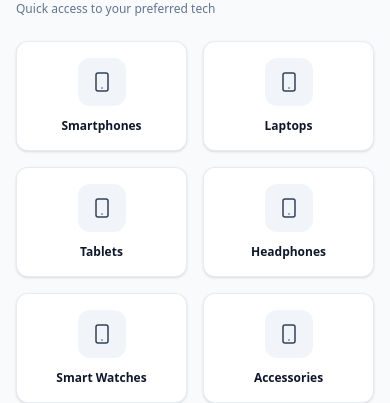
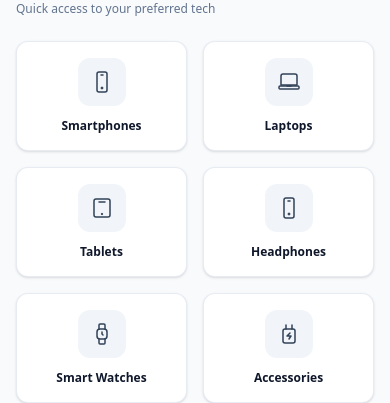
Before and after one commit to NikitaDmitrenco/zento, a Next.js app: page /en in a window 390 px wide. Shown: the part 552-955 px from the top of the page. Built offline with nearby package versions, Linux system fonts and the light colour scheme; no server answers.

Commit message:
feat: add dedicated category SVG icons for smartphones, laptops, tablets, headphones, smartwatches and accessories

```diff
--- a/src/app/[locale]/page.tsx
+++ b/src/app/[locale]/page.tsx
@@ -4,6 +4,7 @@ import { isValidLocale, Locale } from "../../i18n/config";
 import { getDictionary } from "../../i18n/get-dictionary";
 import { Button } from "../../components/ui/button";
 import { Card } from "../../components/ui/card";
+import { CategoryIcon } from "../../components/ui/category-icon";
 import { demoCategories } from "../../db/data/demo-data";
 
 export default async function HomePage({
@@ -61,9 +62,7 @@ export default async function HomePage({
             >
               <Card hoverable className="p-4 text-center h-full flex flex-col justify-between">
                 <div className="w-12 h-12 mx-auto bg-slate-100 rounded-xl flex items-center justify-center text-slate-700 group-hover:bg-blue-50 group-hover:text-blue-600 transition-colors mb-3">
-                  <svg className="w-6 h-6" fill="none" stroke="currentColor" viewBox="0 0 24 24">
-                    <path strokeLinecap="round" strokeLinejoin="round" strokeWidth="1.5" d="M12 18h.01M8 21h8a2 2 0 002-2V5a2 2 0 00-2-2H8a2 2 0 00-2 2v14a2 2 0 002 2z"></path>
-                  </svg>
+                  <CategoryIcon slug={cat.slug} className="w-6 h-6" />
                 </div>
                 <div>
                   <h3 className="text-xs font-semibold text-slate-900 group-hover:text-blue-600 transition-colors">
--- a/src/components/catalog/catalog-filters.tsx
+++ b/src/components/catalog/catalog-filters.tsx
@@ -6,6 +6,7 @@ import { Locale } from "../../i18n/config";
 import { Dictionary } from "../../i18n/get-dictionary";
 import { Input } from "../ui/input";
 import { Button } from "../ui/button";
+import { CategoryIcon } from "../ui/category-icon";
 
 export function CatalogFilters({
   locale,
@@ -102,11 +103,12 @@ export function CatalogFilters({
               <button
                 key={cat.id}
                 onClick={() => updateParam("category", cat.slug)}
-                className={`w-full text-left text-xs font-medium px-3 py-1.5 rounded-lg transition-colors cursor-pointer ${
+                className={`w-full flex items-center gap-2 text-left text-xs font-medium px-3 py-1.5 rounded-lg transition-colors cursor-pointer ${
                   isActive ? "bg-slate-900 text-white" : "text-slate-700 hover:bg-slate-100"
                 }`}
               >
-                {cat.name}
+                <CategoryIcon slug={cat.slug} className="w-3.5 h-3.5 flex-shrink-0" />
+                <span>{cat.name}</span>
               </button>
             );
           })}
--- a/src/components/catalog/product-card.tsx
+++ b/src/components/catalog/product-card.tsx
@@ -4,6 +4,7 @@ import { Dictionary } from "../../i18n/get-dictionary";
 import { Card } from "../ui/card";
 import { Badge } from "../ui/badge";
 import { Button } from "../ui/button";
+import { CategoryIcon } from "../ui/category-icon";
 import { CatalogProductItem } from "../../services/search/search-service";
 
 export function ProductCard({
@@ -35,19 +36,10 @@ export function ProductCard({
             />
           ) : (
             <div className="w-full h-full flex items-center justify-center text-slate-300 transition-transform duration-500 group-hover:scale-105">
-              <svg
+              <CategoryIcon
+                slug={product.category.slug}
                 className="w-16 h-16 text-slate-300 group-hover:text-blue-500 transition-colors duration-300"
-                fill="none"
-                stroke="currentColor"
-                viewBox="0 0 24 24"
-              >
-                <path
-                  strokeLinecap="round"
-                  strokeLinejoin="round"
-                  strokeWidth="1"
-                  d="M12 18h.01M8 21h8a2 2 0 002-2V5a2 2 0 00-2-2H8a2 2 0 00-2 2v14a2 2 0 002 2z"
-                ></path>
-              </svg>
+              />
             </div>
           )}
 
--- /dev/null
+++ b/src/components/ui/category-icon.tsx
@@ -0,0 +1,75 @@
+import React from "react";
+
+interface CategoryIconProps extends React.SVGProps<SVGSVGElement> {
+  slug: string;
+}
+
+export function CategoryIcon({ slug, className = "w-6 h-6", ...props }: CategoryIconProps) {
+  const normSlug = slug.toLowerCase();
+
+  if (normSlug === "smartphones" || normSlug.includes("phone")) {
+    return (
+      <svg className={className} fill="none" stroke="currentColor" viewBox="0 0 24 24" {...props}>
+        {/* Smartphone icon */}
+        <rect x="7" y="2" width="10" height="20" rx="2" strokeWidth="1.5" strokeLinecap="round" strokeLinejoin="round" />
+        <path d="M11 5h2" strokeWidth="1.5" strokeLinecap="round" />
+        <circle cx="12" cy="18" r="1" fill="currentColor" />
+      </svg>
+    );
+  }
+
+  if (normSlug === "laptops" || normSlug.includes("laptop") || normSlug.includes("book")) {
+    return (
+      <svg className={className} fill="none" stroke="currentColor" viewBox="0 0 24 24" {...props}>
+        {/* Laptop icon */}
+        <path d="M4 6a2 2 0 012-2h12a2 2 0 012 2v9H4V6z" strokeWidth="1.5" strokeLinecap="round" strokeLinejoin="round" />
+        <path d="M2 17a1 1 0 011-1h18a1 1 0 011 1v1a1 1 0 01-1 1H3a1 1 0 01-1-1v-1z" strokeWidth="1.5" strokeLinecap="round" strokeLinejoin="round" />
+        <path d="M10 16h4" strokeWidth="1.5" strokeLinecap="round" />
+      </svg>
+    );
+  }
+
+  if (normSlug === "tablets" || normSlug.includes("tab") || normSlug.includes("pad")) {
+    return (
+      <svg className={className} fill="none" stroke="currentColor" viewBox="0 0 24 24" {...props}>
+        {/* Tablet icon */}
+        <rect x="4" y="3" width="16" height="18" rx="2" strokeWidth="1.5" strokeLinecap="round" strokeLinejoin="round" />
+        <circle cx="12" cy="18" r="0.75" fill="currentColor" />
+        <line x1="9" y1="6" x2="15" y2="6" strokeWidth="1.5" strokeLinecap="round" />
+      </svg>
+    );
+  }
+
+  if (normSlug === "headphones" || normSlug.includes("audio") || normSlug.includes("sound")) {
+    return (
+      <svg className={className} fill="none" stroke="currentColor" viewBox="0 0 24 24" {...props}>
+        {/* Headphones icon */}
+        <path d="M3 14v-3a9 9 0 0118 0v3" strokeWidth="1.5" strokeLinecap="round" strokeLinejoin="round" />
+        <rect x="2" y="14" width="4" height="6" rx="2" strokeWidth="1.5" strokeLinecap="round" strokeLinejoin="round" />
+        <rect x="18" y="14" width="4" height="6" rx="2" strokeWidth="1.5" strokeLinecap="round" strokeLinejoin="round" />
+      </svg>
+    );
+  }
+
+  if (normSlug === "smart-watches" || normSlug.includes("watch") || normSlug.includes("fit")) {
+    return (
+      <svg className={className} fill="none" stroke="currentColor" viewBox="0 0 24 24" {...props}>
+        {/* Smartwatch icon */}
+        <rect x="7" y="7" width="10" height="10" rx="3" strokeWidth="1.5" strokeLinecap="round" strokeLinejoin="round" />
+        <path d="M9 7V3a1 1 0 011-1h4a1 1 0 011 1v4M9 17v4a1 1 0 001 1h4a1 1 0 001-1v-4" strokeWidth="1.5" strokeLinecap="round" strokeLinejoin="round" />
+        <path d="M12 10v2l1 1" strokeWidth="1.5" strokeLinecap="round" strokeLinejoin="round" />
+      </svg>
+    );
+  }
+
+  // Accessories / Charger / Power Bank
+  return (
+    <svg className={className} fill="none" stroke="currentColor" viewBox="0 0 24 24" {...props}>
+      {/* Battery / Charger icon */}
+      <rect x="6" y="7" width="12" height="14" rx="2" strokeWidth="1.5" strokeLinecap="round" strokeLinejoin="round" />
+      <line x1="9" y1="3" x2="9" y2="7" strokeWidth="1.5" strokeLinecap="round" />
+      <line x1="15" y1="3" x2="15" y2="7" strokeWidth="1.5" strokeLinecap="round" />
+      <path d="M13 11l-3 3h4l-2 3" strokeWidth="1.5" strokeLinecap="round" strokeLinejoin="round" />
+    </svg>
+  );
+}
```
